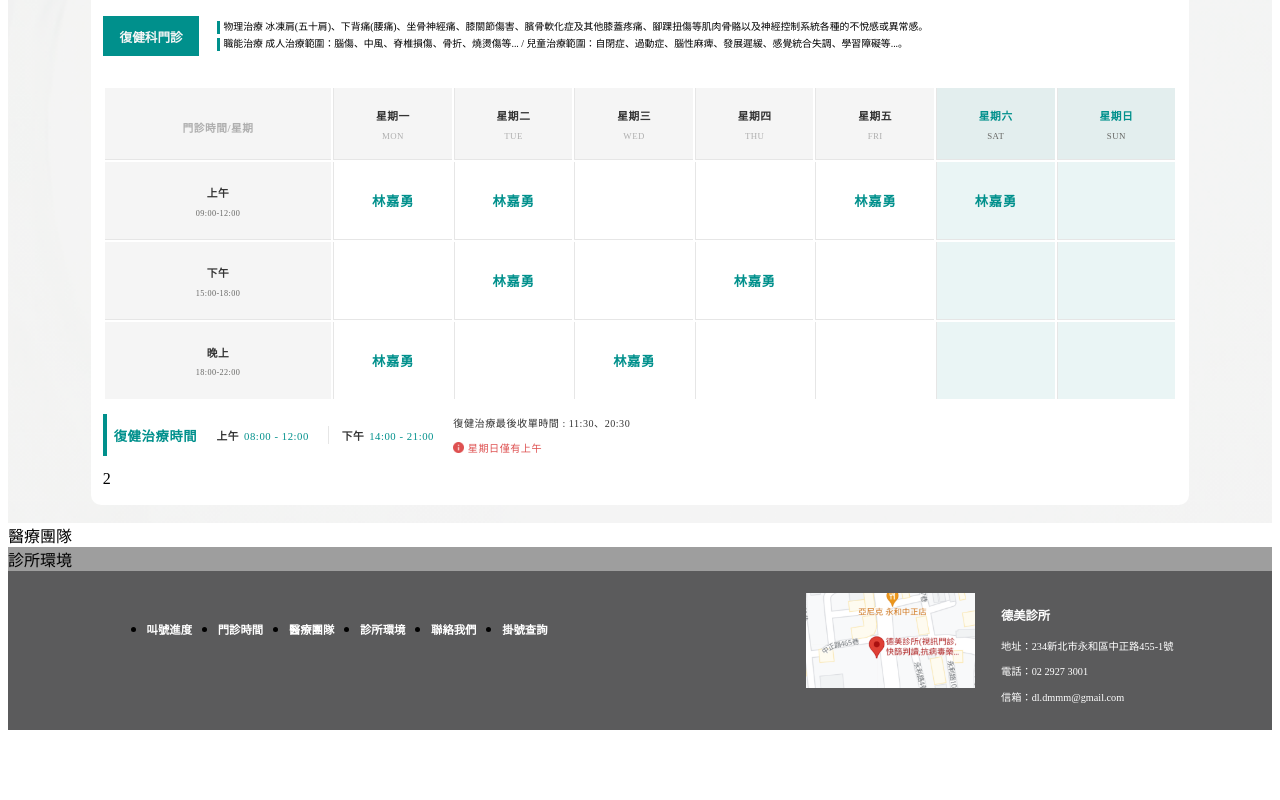
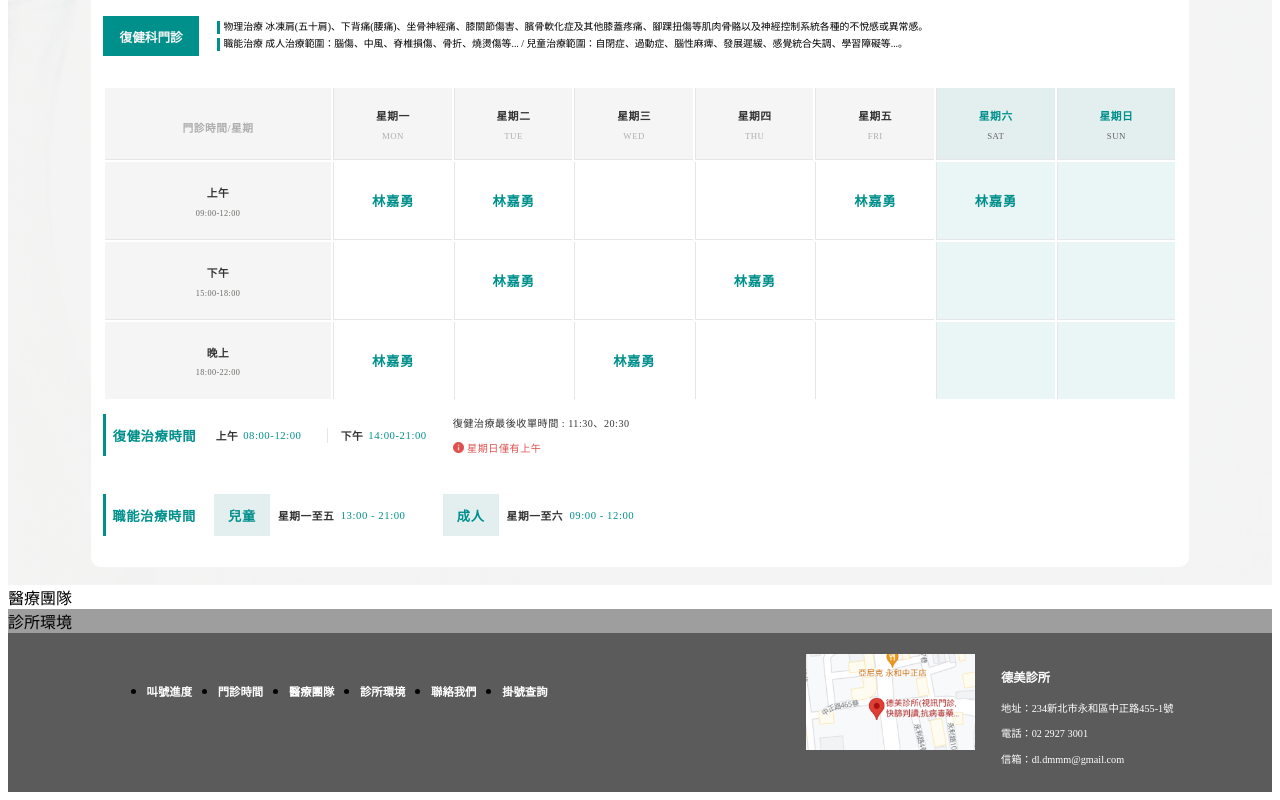
Before and after one commit to Lonck999/DM-web, a Vue app: page /home in a window 1280 px wide. Shown: the part 1975-2775 px from the top of the page. Before the commit the page ends 2713 px from the top, so only its background shows below. Built offline with nearby package versions, Linux system fonts and the light colour scheme; grey boxes are pictures that could not be loaded.

Commit message:
updata  clinicTable

```diff
--- a/src/page/home/clinicHours/ClinicHours.vue
+++ b/src/page/home/clinicHours/ClinicHours.vue
@@ -1,8 +1,8 @@
 <template>
     <div class="clinicHours">
         <div class="title">
-            <h1>門診時間</h1>
-            <p>點擊醫生姓名可進行網路預約</p>
+            <h1>{{ title }}</h1>
+            <p>{{ illustrate }}</p>
         </div>
         <div>
             <EyesClinic v-slot="eyesClinic">
@@ -10,43 +10,43 @@
                     <thead>
                         <tr>
                             <th>
-                                <p>門診時間/星期</p>
+                                <p>{{ tableTitle }}</p>
                             </th>
                             <th>
-                                <p>星期一</p>
-                                <p>MON</p>
+                                <p>{{ week.monCN }}</p>
+                                <p>{{ week.monEN }}</p>
                             </th>
                             <th>
-                                <p>星期二</p>
-                                <p>TUE</p>
+                                <p>{{ week.tueCN }}</p>
+                                <p>{{ week.tueEN }}</p>
                             </th>
                             <th>
-                                <p>星期三</p>
-                                <p>WED</p>
+                                <p>{{ week.wedCN }}</p>
+                                <p>{{ week.wedEN }}</p>
                             </th>
                             <th>
-                                <p>星期四</p>
-                                <p>THU</p>
+                                <p>{{ week.thuCN }}</p>
+                                <p>{{ week.thuEN }}</p>
                             </th>
                             <th>
-                                <p>星期五</p>
-                                <p>FRI</p>
+                                <p>{{ week.friCN }}</p>
+                                <p>{{ week.friEN }}</p>
                             </th>
                             <th>
-                                <p>星期六</p>
-                                <p>SAT</p>
+                                <p>{{ week.satCN }}</p>
+                                <p>{{ week.satEN }}</p>
                             </th>
                             <th>
-                                <p>星期日</p>
-                                <p>SUN</p>
+                                <p>{{ week.sunCN }}</p>
+                                <p>{{ week.sunEN }}</p>
                             </th>
                         </tr>
                     </thead>
                     <tbody>
                         <tr>
                             <th>
-                                <p>上午</p>
-                                <p>09:00-12:00</p>
+                                <p>{{ timePeriod.morning }}</p>
+                                <p>{{ timePeriod.morningTime }}</p>
                             </th>
                             <td>
                                 <p>{{ eyesClinic.doctor.wang }}</p>
@@ -68,8 +68,8 @@
                         </tr>
                         <tr>
                             <th>
-                                <p>下午</p>
-                                <p>15:00-18:00</p>
+                                <p>{{ timePeriod.afternoon }}</p>
+                                <p>{{ timePeriod.afternoonTime }}</p>
                             </th>
                             <td>
                                 <p>{{ eyesClinic.doctor.xu }}</p>
@@ -93,8 +93,8 @@
                         </tr>
                         <tr>
                             <th>
-                                <p>晚上</p>
-                                <p>18:00-22:00</p>
+                                <p>{{ timePeriod.night }}</p>
+                                <p>{{ timePeriod.nightTime }}</p>
                             </th>
                             <td>
                                 <p>{{ eyesClinic.doctor.wang }}</p>
@@ -116,43 +116,43 @@
                     <thead>
                         <tr>
                             <th>
-                                <p>門診時間/星期</p>
+                                <p>{{ tableTitle }}</p>
                             </th>
                             <th>
-                                <p>星期一</p>
-                                <p>MON</p>
+                                <p>{{ week.monCN }}</p>
+                                <p>{{ week.monEN }}</p>
                             </th>
                             <th>
-                                <p>星期二</p>
-                                <p>TUE</p>
+                                <p>{{ week.tueCN }}</p>
+                                <p>{{ week.tueEN }}</p>
                             </th>
                             <th>
-                                <p>星期三</p>
-                                <p>WED</p>
+                                <p>{{ week.wedCN }}</p>
+                                <p>{{ week.wedEN }}</p>
                             </th>
                             <th>
-                                <p>星期四</p>
-                                <p>THU</p>
+                                <p>{{ week.thuCN }}</p>
+                                <p>{{ week.thuEN }}</p>
                             </th>
                             <th>
-                                <p>星期五</p>
-                                <p>FRI</p>
+                                <p>{{ week.friCN }}</p>
+                                <p>{{ week.friEN }}</p>
                             </th>
                             <th>
-                                <p>星期六</p>
-                                <p>SAT</p>
+                                <p>{{ week.satCN }}</p>
+                                <p>{{ week.satEN }}</p>
                             </th>
                             <th>
-                                <p>星期日</p>
-                                <p>SUN</p>
+                                <p>{{ week.sunCN }}</p>
+                                <p>{{ week.sunEN }}</p>
                             </th>
                         </tr>
                     </thead>
                     <tbody>
                         <tr>
                             <th>
-                                <p>上午</p>
-                                <p>09:00-12:00</p>
+                                <p>{{ timePeriod.morning }}</p>
+                                <p>{{ timePeriod.morningTime }}</p>
                             </th>
                             <td>
                                 <p>{{ familyClinic.doctor.tsai }}</p>
@@ -174,8 +174,8 @@
                         </tr>
                         <tr>
                             <th>
-                                <p>下午</p>
-                                <p>15:00-18:00</p>
+                                <p>{{ timePeriod.afternoon }}</p>
+                                <p>{{ timePeriod.afternoonTime }}</p>
                             </th>
                             <td></td>
                             <td>
@@ -198,8 +198,8 @@
                         </tr>
                         <tr>
                             <th>
-                                <p>晚上</p>
-                                <p>18:00-22:00</p>
+                                <p>{{ timePeriod.night }}</p>
+                                <p>{{ timePeriod.nightTime }}</p>
                             </th>
                             <td>
                                 <p>{{ familyClinic.doctor.lin }}</p>
@@ -227,43 +227,43 @@
                     <thead>
                         <tr>
                             <th>
-                                <p>門診時間/星期</p>
+                                <p>{{ tableTitle }}</p>
                             </th>
                             <th>
-                                <p>星期一</p>
-                                <p>MON</p>
+                                <p>{{ week.monCN }}</p>
+                                <p>{{ week.monEN }}</p>
                             </th>
                             <th>
-                                <p>星期二</p>
-                                <p>TUE</p>
+                                <p>{{ week.tueCN }}</p>
+                                <p>{{ week.tueEN }}</p>
                             </th>
                             <th>
-                                <p>星期三</p>
-                                <p>WED</p>
+                                <p>{{ week.wedCN }}</p>
+                                <p>{{ week.wedEN }}</p>
                             </th>
                             <th>
-                                <p>星期四</p>
-                                <p>THU</p>
+                                <p>{{ week.thuCN }}</p>
+                                <p>{{ week.thuEN }}</p>
                             </th>
                             <th>
-                                <p>星期五</p>
-                                <p>FRI</p>
+                                <p>{{ week.friCN }}</p>
+                                <p>{{ week.friEN }}</p>
                             </th>
                             <th>
-                                <p>星期六</p>
-                                <p>SAT</p>
+                                <p>{{ week.satCN }}</p>
+                                <p>{{ week.satEN }}</p>
                             </th>
                             <th>
-                                <p>星期日</p>
-                                <p>SUN</p>
+                                <p>{{ week.sunCN }}</p>
+                                <p>{{ week.sunEN }}</p>
                             </th>
                         </tr>
                     </thead>
                     <tbody>
                         <tr>
                             <th>
-                                <p>上午</p>
-                                <p>09:00-12:00</p>
+                                <p>{{ timePeriod.morning }}</p>
+                                <p>{{ timePeriod.morningTime }}</p>
                             </th>
                             <td>
                                 <p>{{ rehClinic.doctor }}</p>
@@ -283,8 +283,8 @@
                         </tr>
                         <tr>
                             <th>
-                                <p>下午</p>
-                                <p>15:00-18:00</p>
+                                <p>{{ timePeriod.afternoon }}</p>
+                                <p>{{ timePeriod.afternoonTime }}</p>
                             </th>
                             <td></td>
                             <td>
@@ -300,8 +300,8 @@
                         </tr>
                         <tr>
                             <th>
-                                <p>晚上</p>
-                                <p>18:00-22:00</p>
+                                <p>{{ timePeriod.night }}</p>
+                                <p>{{ timePeriod.nightTime }}</p>
                             </th>
                             <td>
                                 <p>{{ rehClinic.doctor }}</p>
@@ -318,24 +318,36 @@
                     </tbody>
                 </table>
                 <div class="reh">
-                    <p class="reh-time">復健治療時間</p>
+                    <p class="reh-time">{{ reh.title }}</p>
                     <div class="lasting">
-                        <span>上午</span>
-                        <span>08:00 - 12:00</span>
+                        <span>{{ reh.morning }}</span>
+                        <span>{{ reh.morningTime }}</span>
                     </div>
                     <div class="lasting">
-                        <span>下午</span>
-                        <span>14:00 - 21:00</span>
+                        <span>{{ reh.afternoon }}</span>
+                        <span>{{ reh.afternoonTime }}</span>
                     </div>
                     <div class="reh-remark">
-                        <p>復健治療最後收單時間 : 11:30、20:30</p>
+                        <p>{{ reh.lastTime }}</p>
                         <p>
                             <img :src="vector" alt="">
-                            星期日僅有上午
+                            {{ reh.sunday }}
                         </p>
                     </div>
                 </div>
-                <div>2</div>
+                <div class="ot">
+                    <p class="ot-time">{{ot.title}}</p>
+                    <p class="child">{{ ot.child}}</p>
+                    <div class="lasting">
+                        <span>{{ ot.childWeek}}</span>
+                        <span>{{ ot.childTime}}</span>
+                    </div>
+                    <p class="aldult">{{ ot.aldult}}</p>
+                    <div class="lasting">
+                        <span>{{ ot.aldultWeek}}</span>
+                        <span>{{ ot.aldultTime}}</span>
+                    </div>
+                </div>
             </RehClinic>
         </div>
     </div>
@@ -346,6 +358,53 @@ import EyesClinic from './clinicTable/EyesClinic.vue';
 import FamilyClinic from './clinicTable/FamilyClinic.vue';
 import RehClinic from './clinicTable/RehClinic.vue';
 import vector from '../../../assets/Vector.png';
+import { ref, reactive } from 'vue';
+
+const title = ref('門診時間');
+const illustrate = ref('點擊醫生姓名可進行網路預約');
+const tableTitle = ref('門診時間/星期');
+const week = reactive({
+    monCN: '星期一',
+    monEN: 'MON',
+    tueCN: '星期二',
+    tueEN: 'TUE',
+    wedCN: '星期三',
+    wedEN: 'WED',
+    thuCN: '星期四',
+    thuEN: 'THU',
+    friCN: '星期五',
+    friEN: 'FRI',
+    satCN: '星期六',
+    satEN: 'SAT',
+    sunCN: '星期日',
+    sunEN: 'SUN'
+});
+const timePeriod = reactive({
+    morning: '上午',
+    morningTime: '09:00-12:00',
+    afternoon: '下午',
+    afternoonTime: '15:00-18:00',
+    night: '晚上',
+    nightTime: '18:00-22:00'
+});
+const reh = reactive({
+    title: '復健治療時間',
+    morning: '上午',
+    morningTime: '08:00-12:00',
+    afternoon: '下午',
+    afternoonTime: '14:00-21:00',
+    lastTime: '復健治療最後收單時間 : 11:30、20:30',
+    sunday: '星期日僅有上午',
+});
+const ot = reactive({
+    title: '職能治療時間',
+    child: '兒童',
+    childWeek: '星期一至五',
+    childTime: '13:00 - 21:00',
+    aldult: '成人',
+    aldultWeek: '星期一至六',
+    aldultTime: '09:00 - 12:00'
+});
 </script>
 
 <style scoped lang="scss">
@@ -522,7 +581,7 @@ import vector from '../../../assets/Vector.png';
 
         .reh-time {
             flex: 0.9;
-            border-left: 4px solid #00908C;
+            border-left: 0.3cqw solid #00908C;
             padding: 1.1% 0.2%;
             color: #00908C;
             font-size: 1.05cqw;
@@ -533,6 +592,8 @@ import vector from '../../../assets/Vector.png';
 
         .lasting {
             flex: 1.2;
+            display: flex;
+            align-items: center;
 
             & span:first-child {
                 color: #343434;
@@ -577,5 +638,54 @@ import vector from '../../../assets/Vector.png';
             border-right: 1px solid #e6e6e6;
         }
     }
+
+    .ot {
+        margin-top: 1%;
+        display: flex;
+        align-items: center;
+
+        .ot-time {
+            border-left: 0.3cqw solid #00908C;
+            padding: 1.1% 0.6%;
+            color: #00908C;
+            font-size: 1.05cqw;
+            font-weight: 600;
+            letter-spacing: 0.05em;
+            text-align: center;
+        }
+
+        .child,
+        .aldult {
+            background: #E3EEEE;
+            padding: 1.1% 1.3%;
+            margin: 0 0 0 1.1%;
+            color: #00908C;
+            font-size: 1.05cqw;
+            font-weight: 600;
+            letter-spacing: 0.05em;
+        }
+
+        .lasting {
+            width: 15%;
+            display: flex;
+            align-items: center;
+
+            & span:first-child {
+                color: #343434;
+                font-size: 0.85cqw;
+                font-weight: 600;
+                letter-spacing: 0.05em;
+                padding: 0 4% 0 0;
+                margin-left: 5%;
+            }
+
+            & span:nth-child(2) {
+                color: #00908C;
+                font-size: 0.85cqw;
+                font-weight: 400;
+                letter-spacing: 0.05em;
+            }
+        }
+    }
 }
-</style>style
+</style>
```
